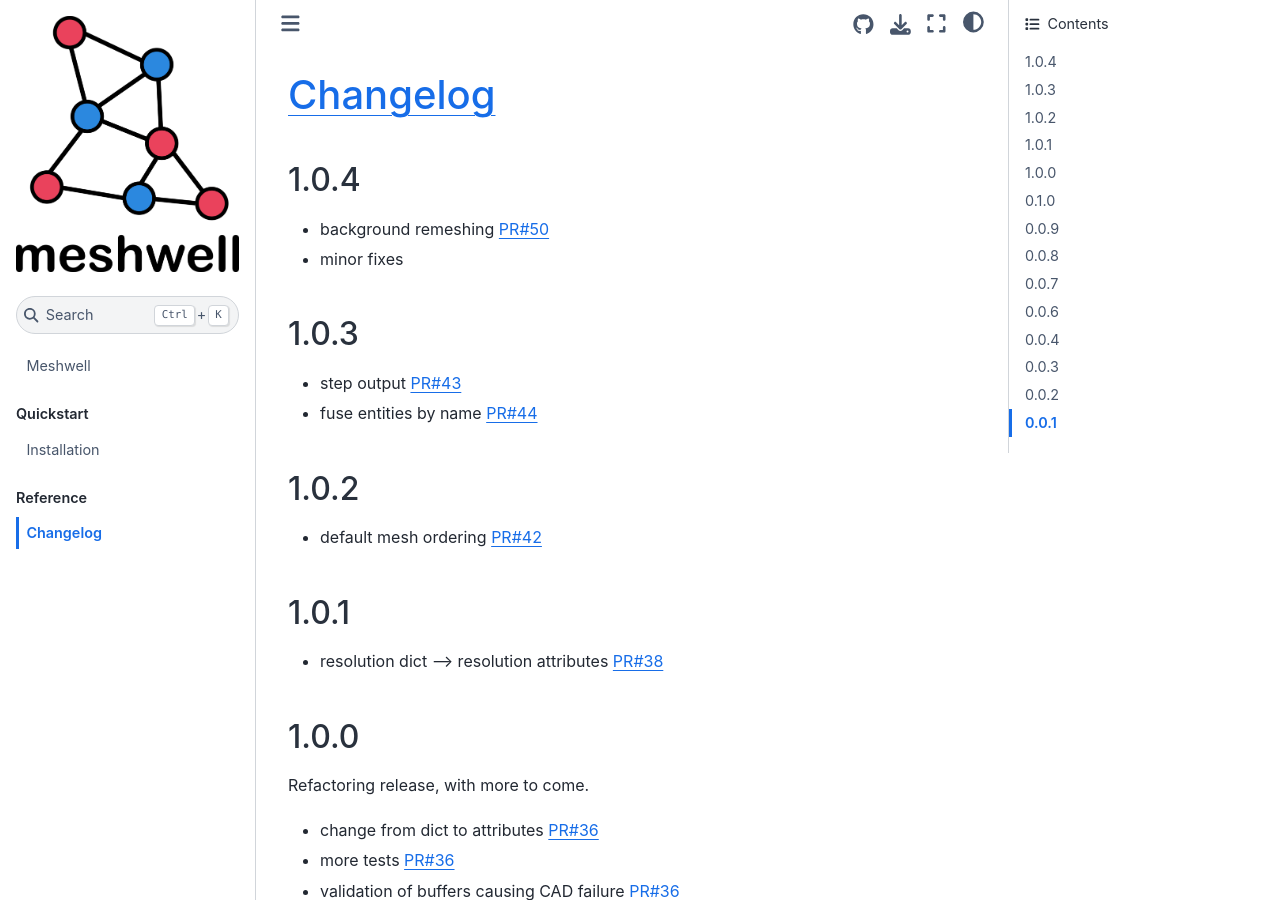
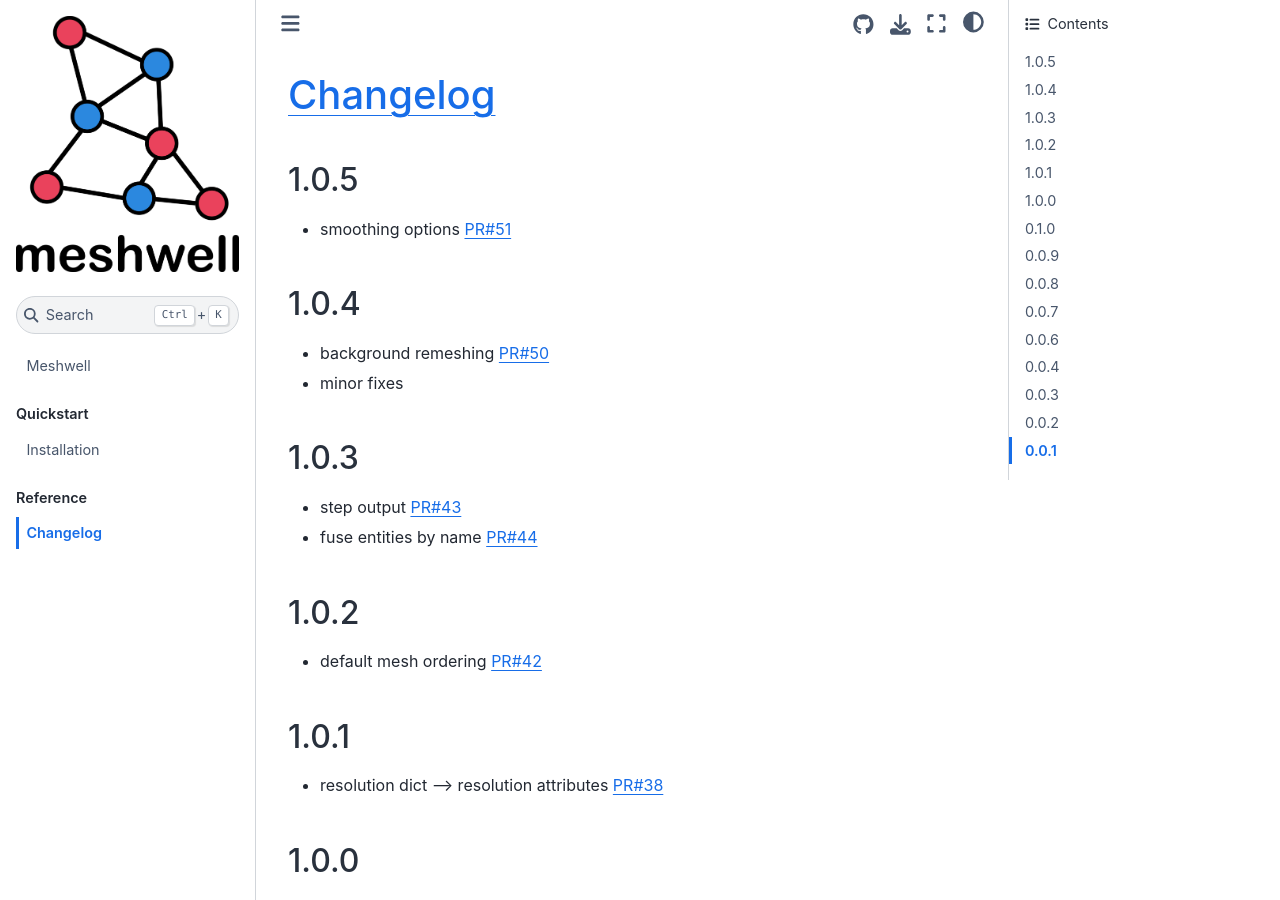
Before and after one commit to simbilod/meshwell, a Jupyter Book: the page built from docs/changelog.md, in a window 1280 px wide and 900 px high. Built offline with Jupyter Book 1.0.4 settings and Sphinx 7.4.7 and the Sphinx Book theme 1.1.4, drawn with Linux system fonts in a browser that asks for light colours; pages that are not in the unit, such as notebooks, are missing from menus.

Commit message:
prep for release

```diff
--- a/docs/changelog.md
+++ b/docs/changelog.md
@@ -1,4 +1,8 @@
 # [Changelog](https://keepachangelog.com/en/1.0.0/)
+
+## 1.0.5
+
+- smoothing options [PR#51](https://github.com/simbilod/meshwell/pull/51)
 
 ## 1.0.4
 
--- a/pyproject.toml
+++ b/pyproject.toml
@@ -14,7 +14,7 @@ classifiers = [
 	"Programming Language :: Python :: 3.11",
 	"Operating System :: OS Independent",
 ]
-version="1.0.4"
+version="1.0.5"
 authors = [
     {name = "Simon Bilodeau", email = "sb30@princeton.edu"},
 ]
```
